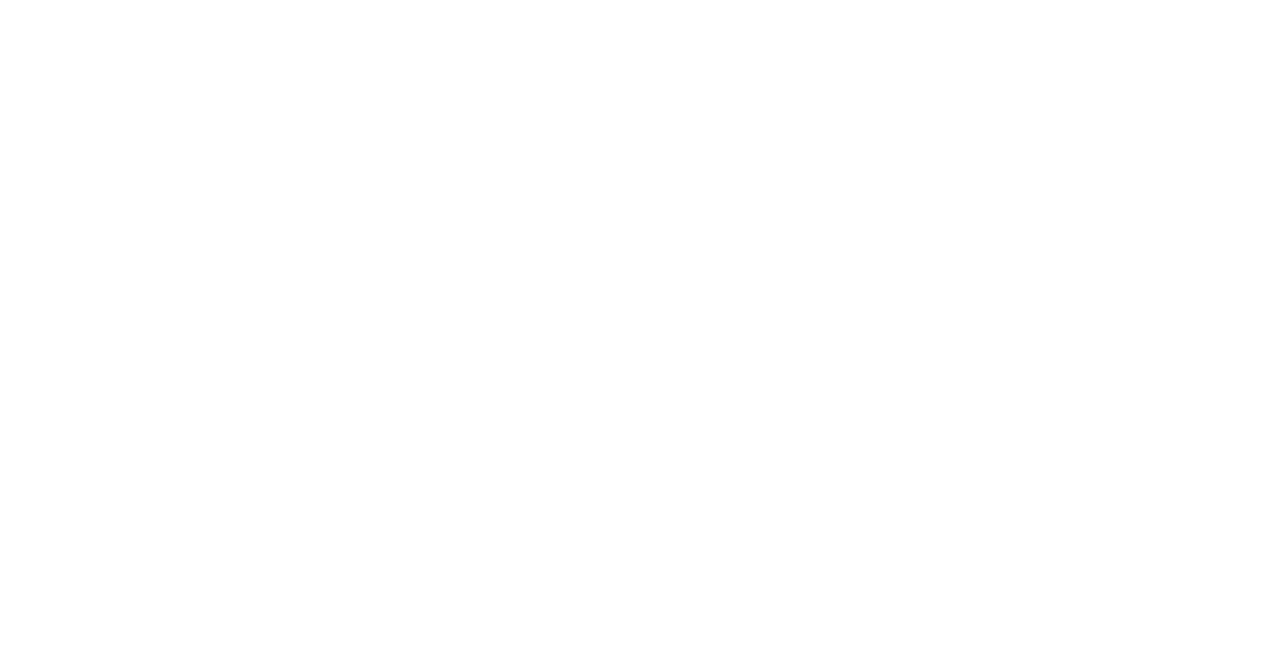
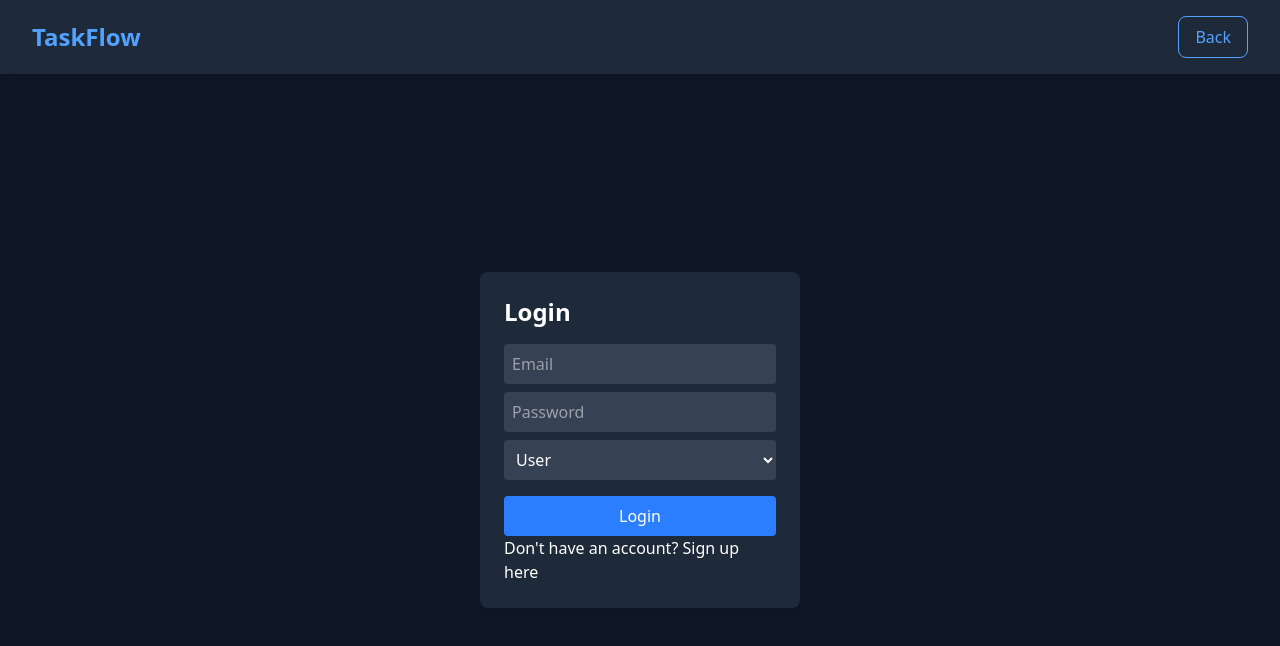
Before and after one commit to dipa-ghosh11/To-Do-App, a React (Vite) app in the folder Frontend/: page /auth in a window 1280 px wide. Before the commit this address had no page. Shown: the top 646 px of the page. Built offline with nearby package versions, Linux system fonts and the light colour scheme.

Commit message:
Nav bar fixed

```diff
--- a/Frontend/src/App.jsx
+++ b/Frontend/src/App.jsx
@@ -11,7 +11,7 @@
       <Router>
         <Routes>
           <Route path="/" element={<HomePage />}/>
-
+          <Route path="/auth" element={<AuthPage/>}/>
         </Routes>
       </Router>
     </>
--- a/Frontend/src/pages/AuthPage.jsx
+++ b/Frontend/src/pages/AuthPage.jsx
@@ -1,20 +1,31 @@
 import React, { useState } from "react";
 import LogIn from "../components/LogIn.jsx";
 import SignUp from "../components/SignUp.jsx";
-
-
+import { Link } from "react-router-dom";
 
 const AuthPage = () => {
     const [isLogin, setIsLogin] = useState(true);
 
-
-
-
-
     return (
         <div className="min-h-screen flex flex-col items-center justify-center bg-gray-900 text-white">
+            {/* Navbar */}
+            <nav className="bg-gray-800 shadow-md p-4 w-full fixed top-0 left-0 flex justify-between items-center">
+                <h1 className="text-2xl font-bold text-blue-400 ml-4">TaskFlow</h1>
+                <div className="mr-4">
+                    <Link to="/">
+                        <button
+                            className="px-4 py-2 border border-blue-400 text-blue-400 rounded-lg hover:bg-blue-400 hover:text-gray-900 transition"
+                        >
+                            Back
+                        </button>
+                    </Link>
+                </div>
+            </nav>
 
-            {isLogin ? <LogIn  setIsLogin={setIsLogin} /> : <SignUp  setIsLogin={setIsLogin }/>}
+            {/* Auth Forms */}
+            <div className="mt-20">
+                {isLogin ? <LogIn setIsLogin={setIsLogin} /> : <SignUp setIsLogin={setIsLogin} />}
+            </div>
         </div>
     );
 };
--- a/Frontend/src/pages/HomePage.jsx
+++ b/Frontend/src/pages/HomePage.jsx
@@ -1,9 +1,8 @@
 import React, { useState } from "react";
 import AuthPage from "./AuthPage";
+import { Link } from "react-router-dom";
 
 const HomePage = () => {
-    const [showAuth, setShowAuth] = useState(false);
-    const [isLogin, setIsLogin] = useState(true);
 
     return (
         <div className="min-h-screen bg-gray-900 text-white">
@@ -11,24 +10,21 @@
             <nav className="bg-gray-800 shadow-md p-4 flex justify-between items-center rounded-b-lg">
                 <h1 className="text-2xl font-bold text-blue-400">TaskFlow</h1>
                 <div>
+                    <Link to="/auth">
                     <button
                         className="mr-4 px-4 py-2 border border-blue-400 text-blue-400 rounded-lg hover:bg-blue-400 hover:text-gray-900 transition"
                         onClick={() => { setShowAuth(true); setIsLogin(true); }}
                     >
                         Sign Up/Log In
                     </button>
-                    {/* <button
-                        className="px-4 py-2 bg-blue-400 text-gray-900 rounded-lg hover:bg-blue-500 transition"
-                        onClick={() => { setShowAuth(true); setIsLogin(false); }}
-                    >
-                        Sign Up
-                    </button> */}
+                    </Link>
+
                 </div>
             </nav>
 
-            {/* Hero Section */}
-            {!showAuth ? (
-                <>
+
+
+
                     <header className="text-center py-20 px-6">
                         <h2 className="text-5xl font-extrabold">Stay Organized, Stay Productive</h2>
                         <p className="text-lg mt-4 text-gray-400">Manage your tasks efficiently with TaskFlow</p>
@@ -52,10 +48,9 @@
                             <p className="text-gray-400 mt-2">Access your to-do list from anywhere.</p>
                         </div>
                     </section>
-                </>
-            ) : (
-                <AuthPage />
-            )}
+
+
+
         </div>
     );
 };
```
